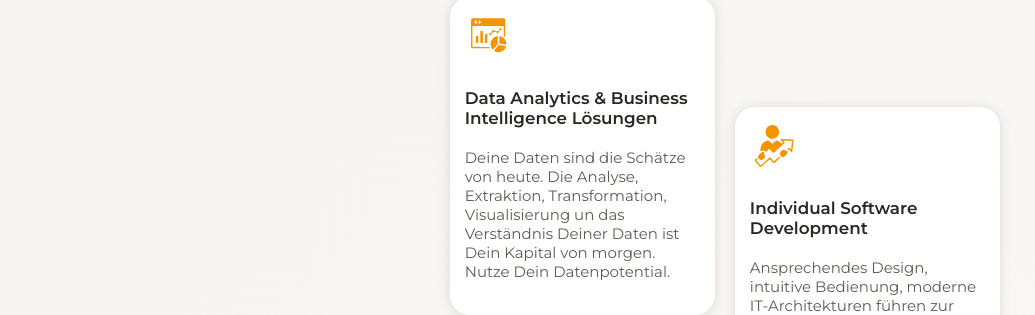
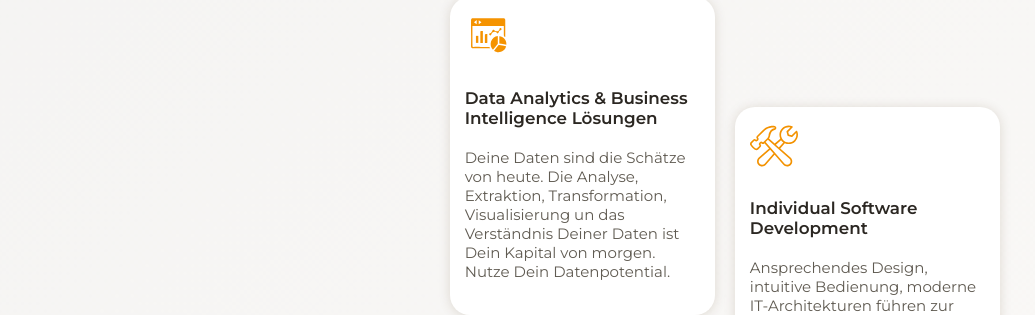
Before and after one commit to dataholix-melih-omay/dataholix-www, a Jekyll site: the page built from index.html, in a window 1280 px wide. Shown: the part 292-607 px from the top of the page, without its empty margins (124-1159 px from the left). Built offline with Jekyll 4.4.1, drawn with Linux system fonts in a browser that asks for light colours.

Commit message:
[Improved] - svg orange for develop

```diff
--- a/_data/home/de/services.yml
+++ b/_data/home/de/services.yml
@@ -5,7 +5,7 @@ items:
     content: Deine Daten sind die Schätze von heute. Die Analyse, Extraktion, Transformation, Visualisierung un das Verständnis Deiner Daten ist Dein Kapital von morgen. Nutze Dein Datenpotential.
 
   - title: Individual Software Development
-    image_path: /assets/images/svgs/up-orange.svg
+    image_path: /assets/images/svgs/individual-software-development-orange.svg
     content: Ansprechendes Design, intuitive Bedienung, moderne IT-Architekturen führen zur einer höheren Kundenorientierung. Wir unterstützen dich bei intelligenten und nachhaltigen IT- Systemlösungen.
 
   - title: Customer Experience
```
Also changed, not shown: assets/images/svgs/individual-software-development-orange.svg (added), assets/images/svgs/individual-software-development.svg.
